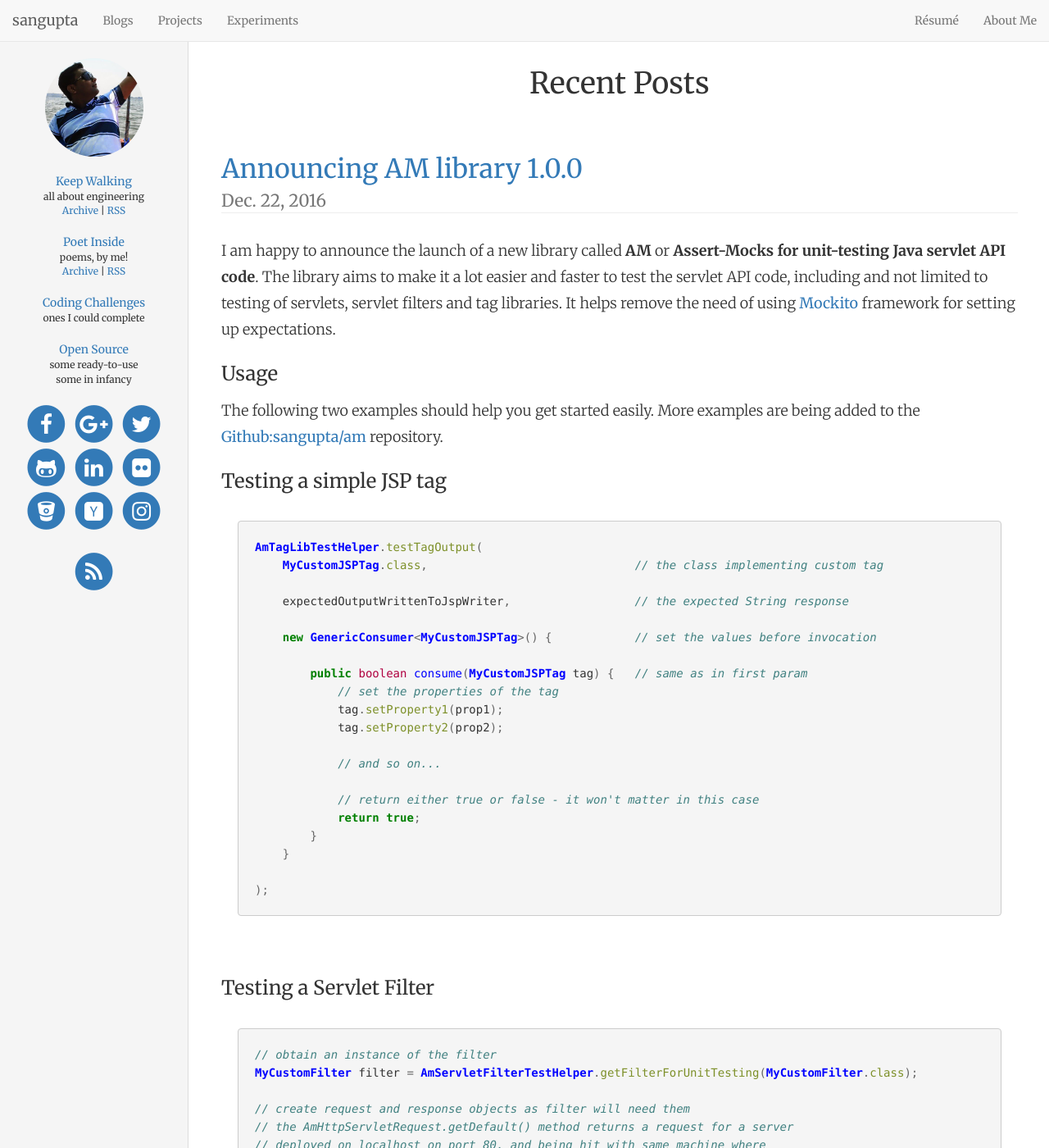
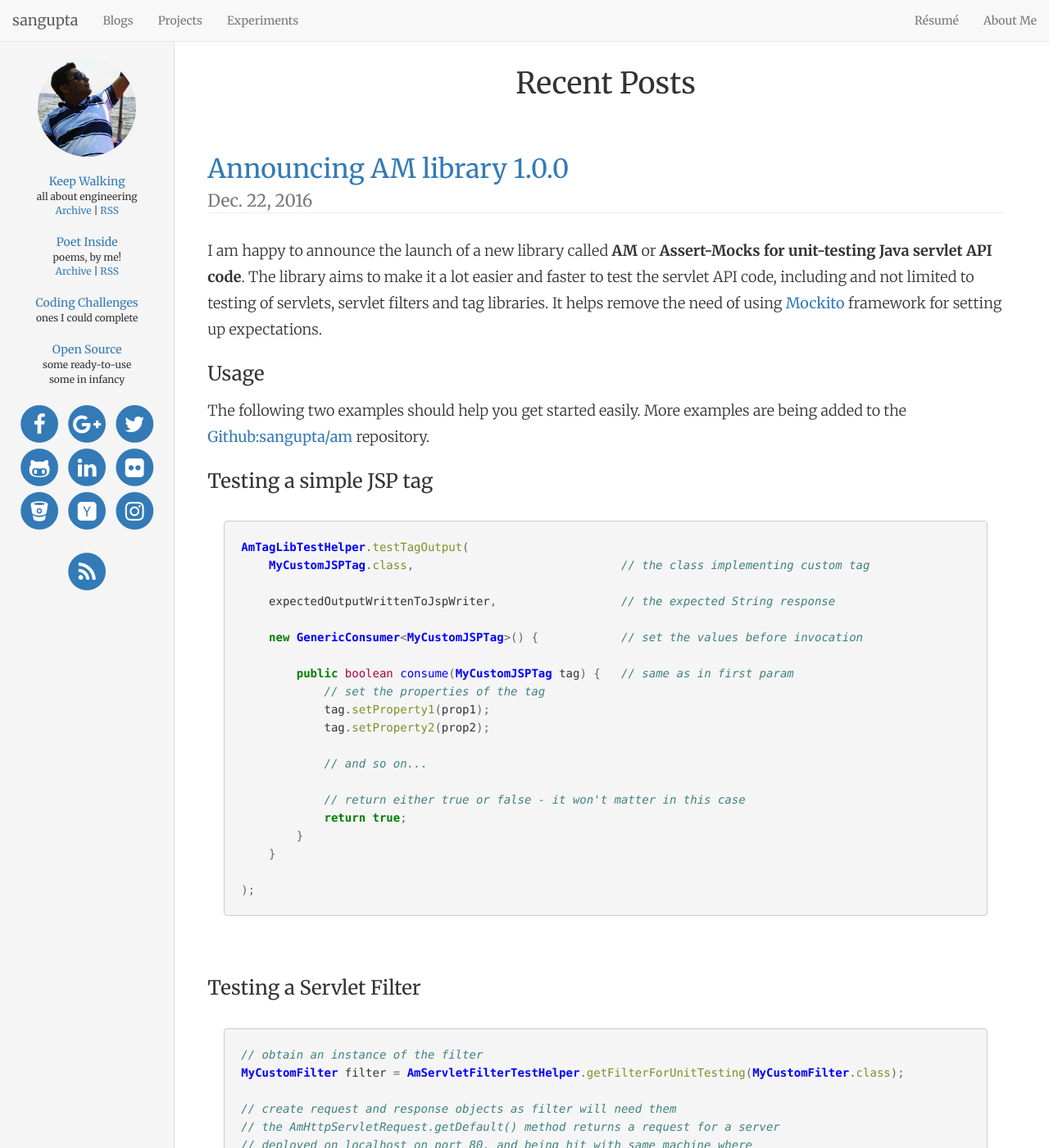
Before and after one commit to sangupta/sangupta.github.io, a Jekyll site: the page built from index.html, in a window 1280 px wide and 1400 px high. Shown: the whole window at 82% size. Built offline with Jekyll 4.4.1, drawn with Linux system fonts in a browser that asks for light colours; nearby versions of some CDN libraries; comment, search, counter and statistics services are not loaded.

Commit message:
roll back sidebar min-width

```diff
--- a/assets/css/sangupta.css
+++ b/assets/css/sangupta.css
@@ -47,10 +47,6 @@ code {
     overflow-y: auto;
     background-color: #f5f5f5;
     border-right: 1px solid #ddd;
-    min-width: 230px;
-  }
-  .main {
-    margin-left: 230px !important;
   }
 }
 .nav-sidebar {
```
